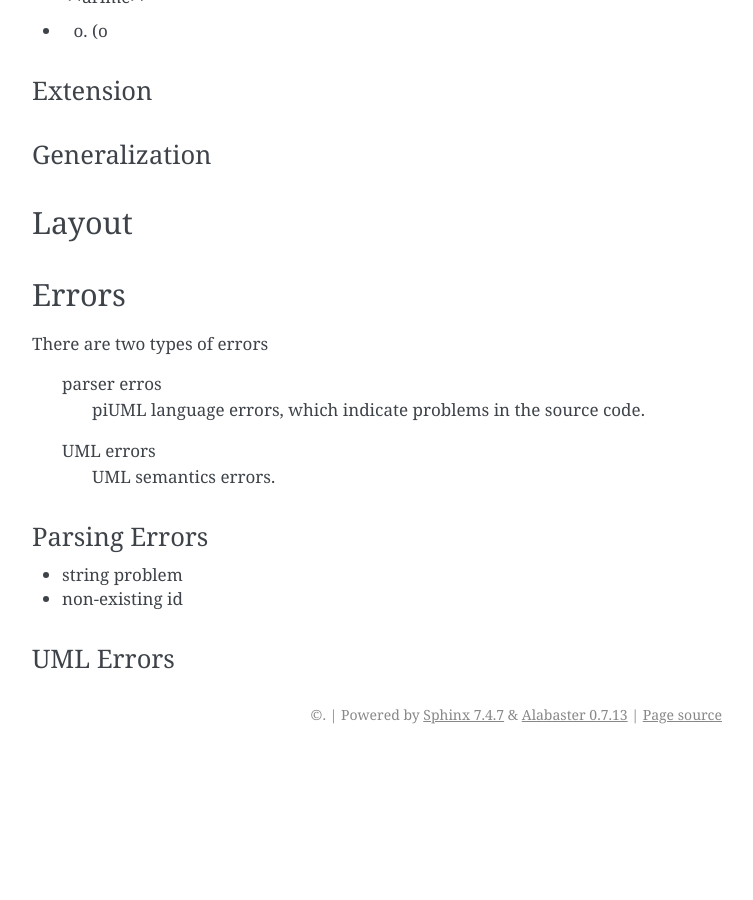
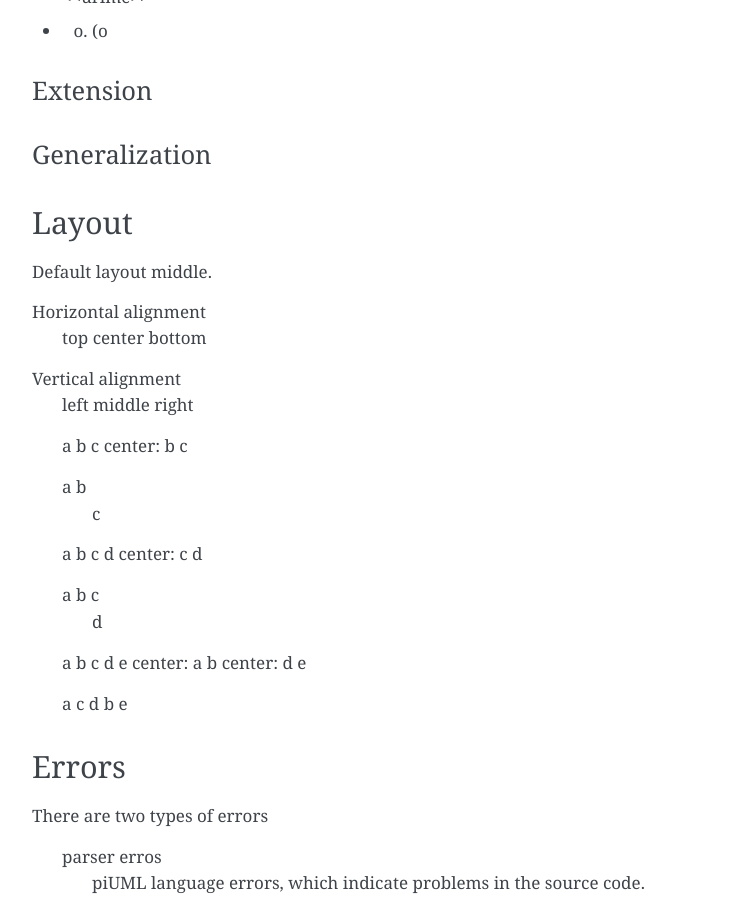
Before and after one commit to wrobell/piuml, a Sphinx documentation site: the page built from doc/user/ref.txt, in a window 1280 px wide and 900 px high, scrolled down 1280 px. Shown: the whole window, without its empty margins (388-1141 px from the left). Built offline with Sphinx 7.4.7, drawn with Linux system fonts in a browser that asks for light colours; pages that are not in the unit, such as notebooks, are missing from menus; before the commit the page ends 2034 px from its top, so only the background shows below that.

Commit message:
- constraint properly defined and default alignment

```diff
--- a/doc/user/ref.txt
+++ b/doc/user/ref.txt
@@ -59,6 +59,41 @@
 
 Layout
 ------
+Default layout middle.
+
+Horizontal alignment
+    top
+    center
+    bottom
+
+Vertical alignment
+    left
+    middle
+    right
+
+
+    a b c
+    center: b c
+
+    a b
+      c
+
+
+    a b c d
+    center: c d
+
+    a b c
+        d
+
+
+    a b c d e
+    center: a b
+    center: d e
+
+    a c d
+    b   e
+
+
 
 Errors
 ------
```
Also changed, not shown: 2 other files.
